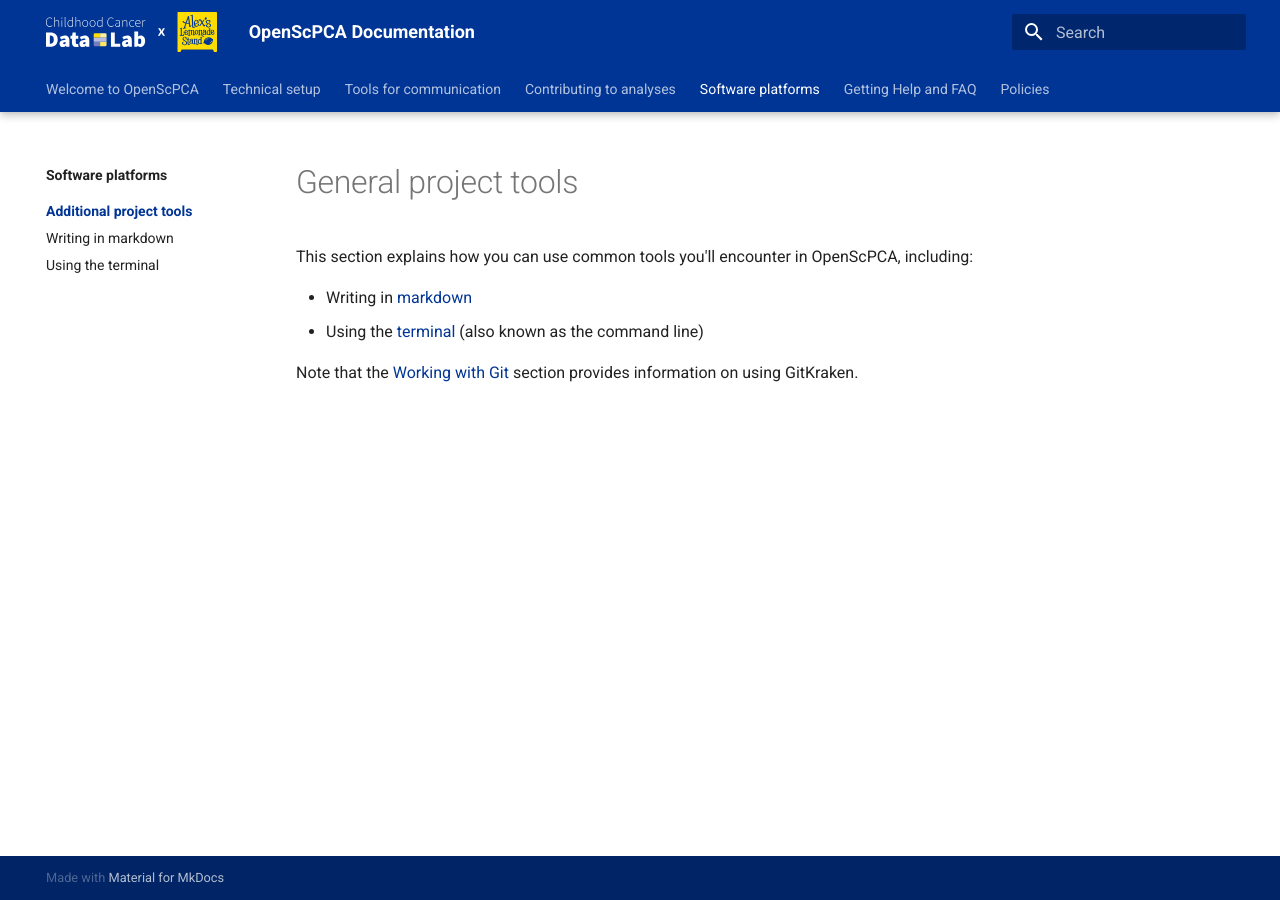
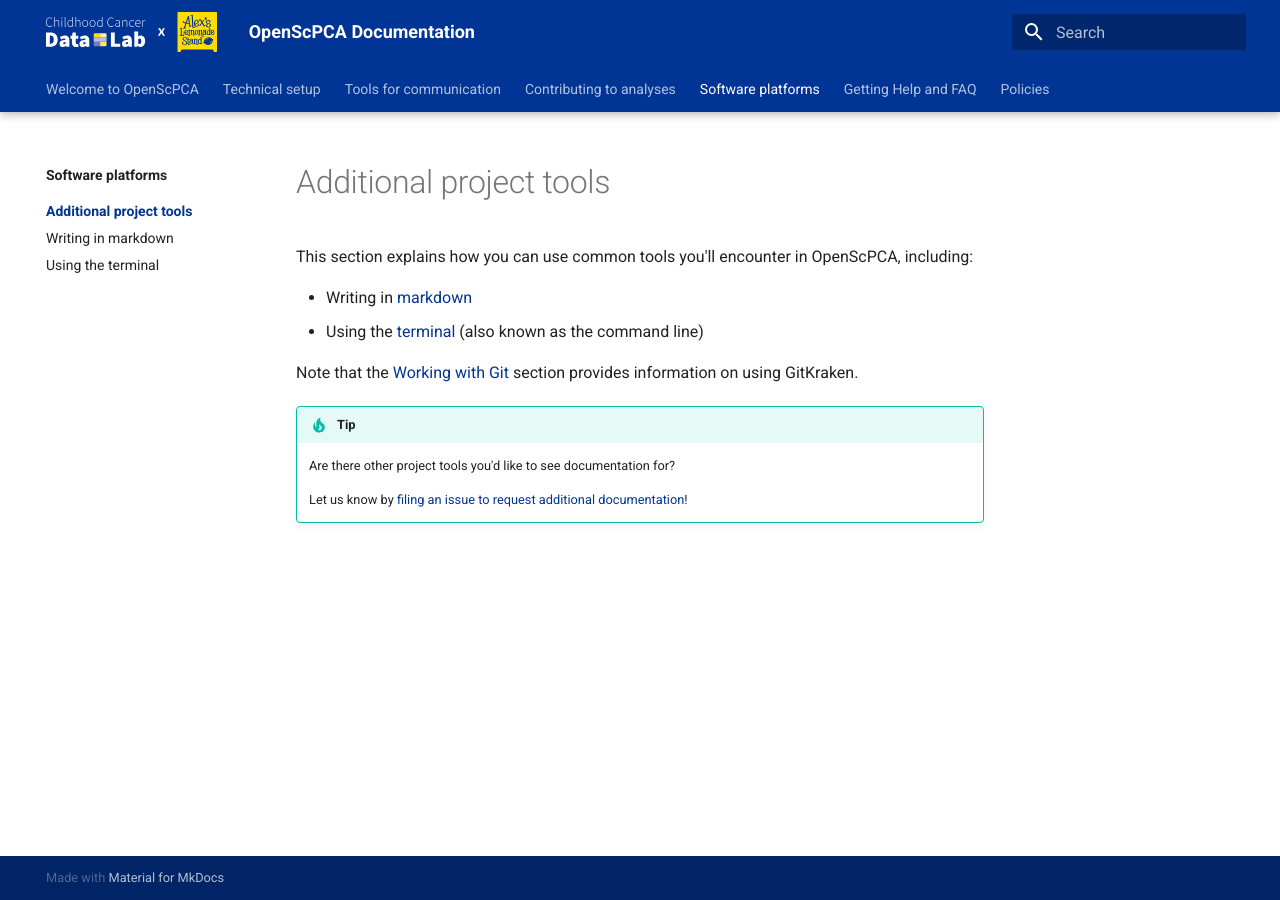
Before and after one commit to AlexsLemonade/OpenScPCA-analysis, an MkDocs documentation site: the page built from docs/software-platforms/general-tools/index.md, in a window 1280 px wide. Built offline with MkDocs 1.6.1 and Material for MkDocs 9.7.7, drawn with Linux system fonts in a browser that asks for light colours.

Commit message:
Update title and add tip for filing an issue

```diff
--- a/docs/software-platforms/general-tools/index.md
+++ b/docs/software-platforms/general-tools/index.md
@@ -1,4 +1,4 @@
-# General project tools
+# Additional project tools
 
 This section explains how you can use common tools you'll encounter in OpenScPCA, including:
 
@@ -6,3 +6,9 @@ This section explains how you can use common tools you'll encounter in OpenScPCA
 - Using the [terminal](./using-the-terminal.md) (also known as the command line)
 
 Note that the [Working with Git](../../contributing-to-analyses/working-with-git/index.md) section provides information on using GitKraken.
+
+!!! tip
+
+    Are there other project tools you'd like to see documentation for?
+
+    Let us know by [filing an issue to request additional documentation](https://github.com/AlexsLemonade/OpenScPCA-analysis/issues/new?assignees=&labels=docs-request&projects=&template=04-docs-request.yml&title=Docs+request%3A)!
```
